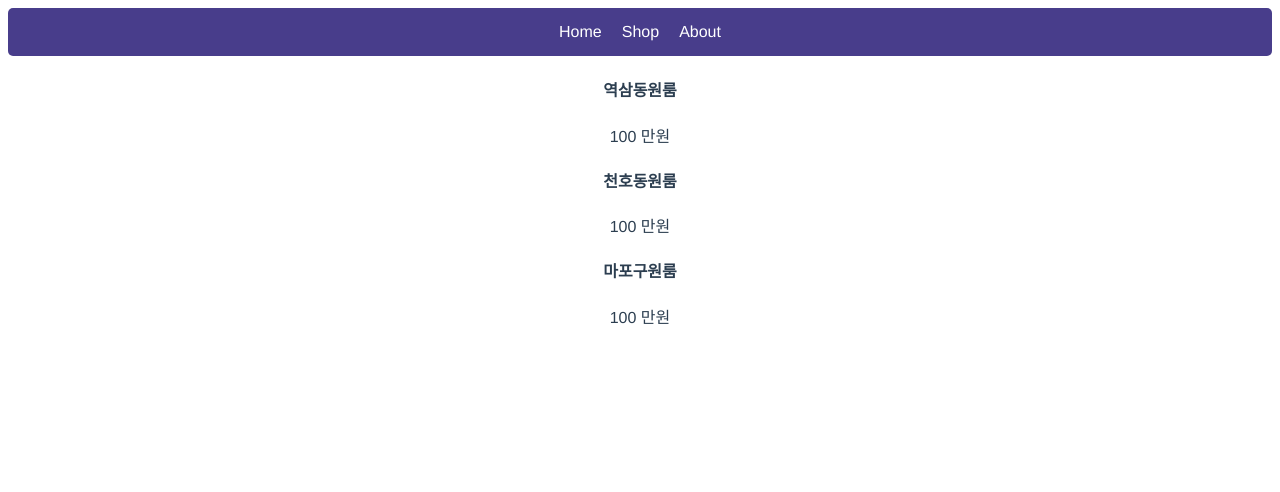
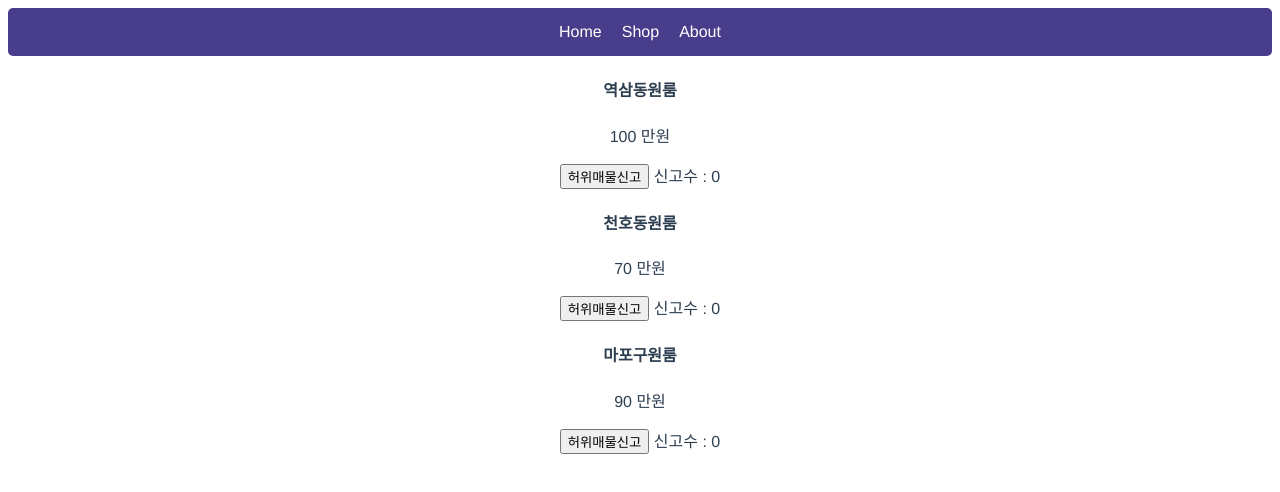
Before and after one commit to LeeJaeEun0/vue-study, a Vue app: page / in a window 1280 px wide. Shown: the top 492 px of the page. Built offline with nearby package versions, Linux system fonts and the light colour scheme.

Commit message:
v-onclick 강의 및 숙제

```diff
--- a/src/App.vue
+++ b/src/App.vue
@@ -3,12 +3,31 @@
       <a v-for="i in menu" :key="i">{{i}}</a>
     </div>
 
-  <div  v-for="(a,i) in products" :key="i" >
+  <!-- <div  v-for="(a,i) in products" :key="i" >
     <h4>{{products[i]}}</h4>
-    <!-- <h4>{{a}}</h4> -->
+    <h4>{{a}}</h4>
     <p>100 만원</p>
+  </div> -->
+
+  <div>
+    <h4>{{products[0]}}</h4>
+    <p>100 만원</p>
+    <button @click="신고수[0]++" >허위매물신고</button> <span>신고수 : {{신고수[0]}}</span>
+    <!-- <button @click="신고수++" >허위매물신고</button> <span>신고수 : {{신고수}}</span> -->
+    <!-- <button  @mouseover="신고수++">허위매물신고</button> <span>신고수 : {{신고수}}</span> -->
+    <!-- <button v-on:click="">허위매물신고</button> <span>신고수 : 0</span> -->
+
   </div>
-
+ <div>
+    <h4>{{products[1]}}</h4>
+    <p>70 만원</p>
+    <button @click="신고수[1]++" >허위매물신고</button> <span>신고수 : {{신고수[1]}}</span>
+  </div>
+   <div>
+    <h4>{{products[2]}}</h4>
+    <p>90 만원</p>
+    <button @click="신고수[2]++" >허위매물신고</button> <span>신고수 : {{신고수[2]}}</span>
+  </div>
 
 </template>
 <script>
@@ -18,8 +37,14 @@
   name: 'App',
   data(){
     return {
+      신고수 : [0,0,0],
       menu : ['Home', 'Shop', 'About'],
       products : ['역삼동원룸', '천호동원룸', '마포구원룸'],
+    }
+  },
+  methods : {
+    increase(i){
+      this.신고수[i] += 1
     }
   },
   components: {
```
